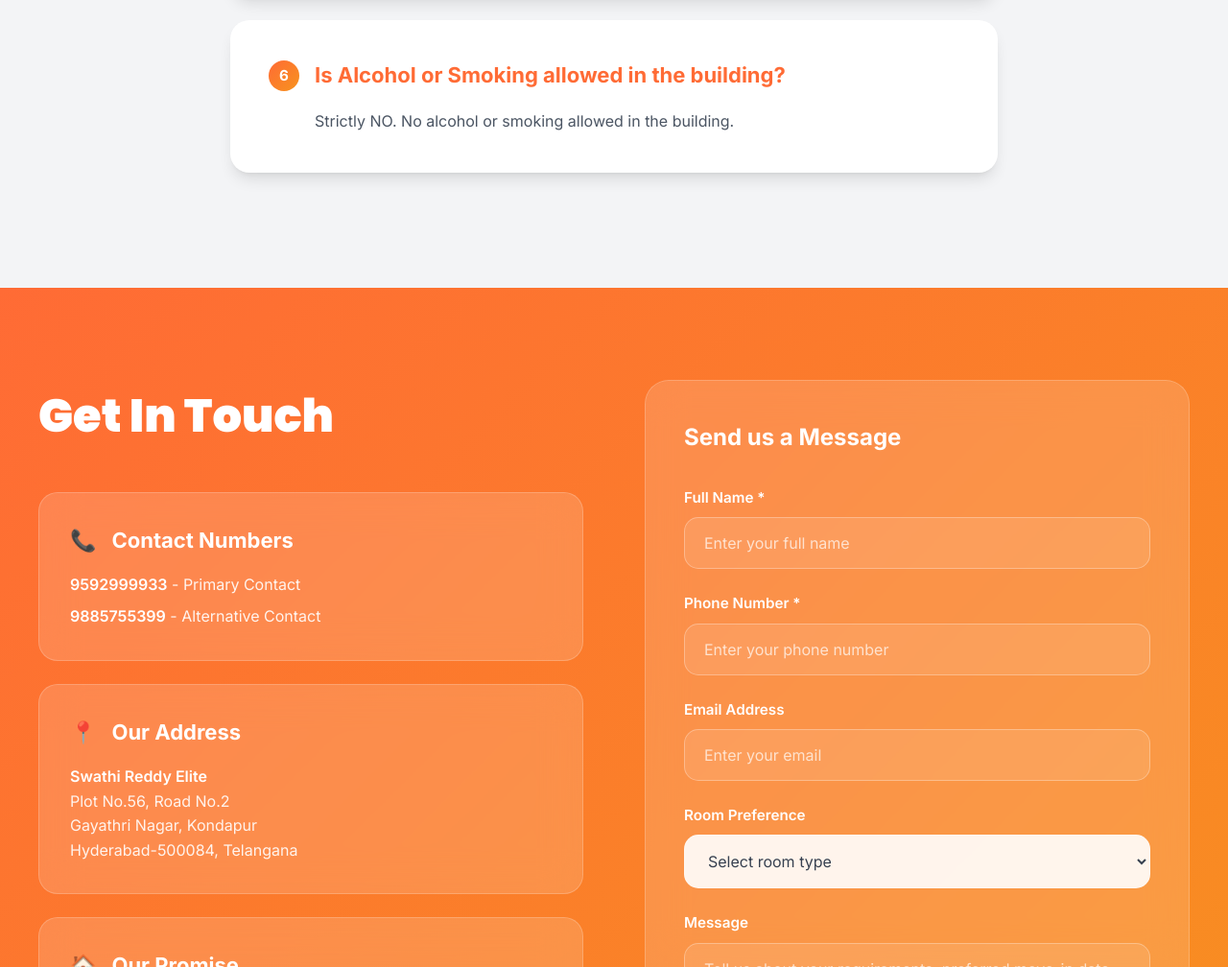
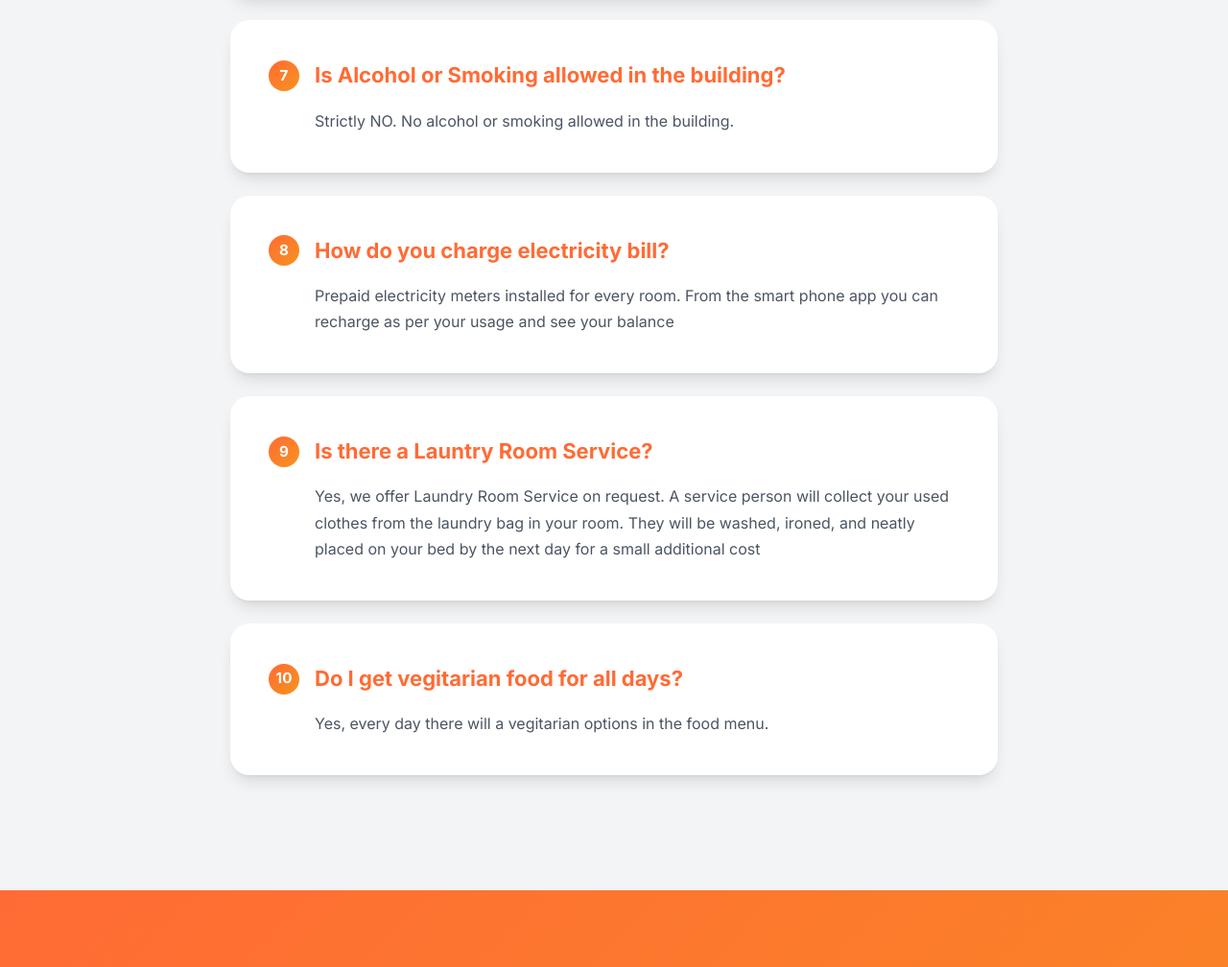
Before and after one commit to vinodlakkoju/hostel-website, a plain HTML site: page index.html in a window 1280 px wide. Shown: the part 10083-11091 px from the top of the page at 96% size. Drawn offline with Linux system fonts and the light colour scheme; animation ran at ten frames a second.

Commit message:
Added more faq

```diff
--- a/index.html
+++ b/index.html
@@ -1864,7 +1864,7 @@
                         <span class="faq-number">1</span>
                         What is included in the rent?
                     </h3>
-                    <p>All rooms come with AC, food (breakfast, lunch, dinner), Wi-Fi, housekeeping, laundry facilities, and all utilities included. No hidden charges!</p>
+                    <p>All rooms come with Premium Bed and Mattress, food (breakfast, lunch, dinner), Wi-Fi, regular housekeeping, Washing Machines, and Chilled/Hot water dispensers.</p>
                 </div>
 
                 <div class="faq-item loading">
@@ -1872,7 +1872,7 @@
                         <span class="faq-number">2</span>
                         Is food provided for Breakfast, Lunch and Dinner?
                     </h3>
-                    <p>Yes, we provide nutritious South & North Indian meals including breakfast, lunch, and dinner. We also accommodate dietary preferences.</p>
+                    <p>Yes, we provide nutritious South & North Indian meals including breakfast, lunch, and dinner. Weekly 2-3 times Non-veg</p>
                 </div>
 
                 <div class="faq-item loading">
@@ -1880,7 +1880,7 @@
                         <span class="faq-number">3</span>
                         What are the security arrangements?
                     </h3>
-                    <p>We have 24/7 CCTV monitoring, secure entry systems, biometric access, and dedicated security staff to ensure your safety and peace of mind.</p>
+                    <p>We have 24/7 CCTV monitoring and dedicated security staff to ensure your safety and peace of mind.</p>
                 </div>
 
                 <div class="faq-item loading">
@@ -1909,12 +1909,35 @@
 
                 <div class="faq-item loading">
                     <h3>
-                        <span class="faq-number">6</span>
+                        <span class="faq-number">7</span>
                         Is Alcohol or Smoking allowed in the building?
                     </h3>
                     <p>Strictly NO. No alcohol or smoking allowed in the building.</p>
                 </div>
 
+                <div class="faq-item loading">
+                    <h3>
+                        <span class="faq-number">8</span>
+                        How do you charge electricity bill?
+                    </h3>
+                    <p>Prepaid electricity meters installed for every room. From the smart phone app you can recharge as per your usage and see your balance</p>
+                </div>
+
+                <div class="faq-item loading">
+                    <h3>
+                        <span class="faq-number">9</span>
+                        Is there a Launtry Room Service?
+                    </h3>
+                    <p>Yes, we offer Laundry Room Service on request. A service person will collect your used clothes from the laundry bag in your room. They will be washed, ironed, and neatly placed on your bed by the next day for a small additional cost</p>
+                </div>
+
+                <div class="faq-item loading">
+                    <h3>
+                        <span class="faq-number">10</span>
+                        Do I get vegitarian food for all days?
+                    </h3>
+                    <p>Yes, every day there will a vegitarian options in the food menu.</p>
+                </div>
             </div>
         </div>
     </section>
```
